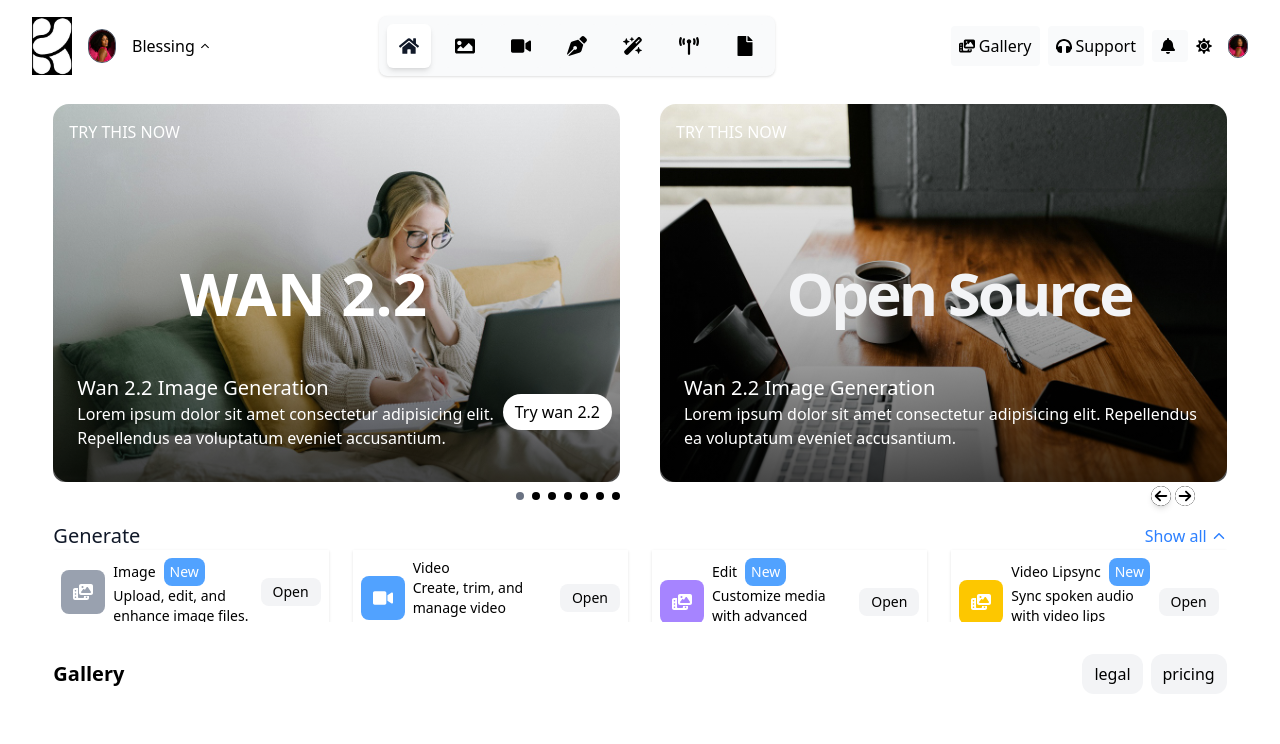
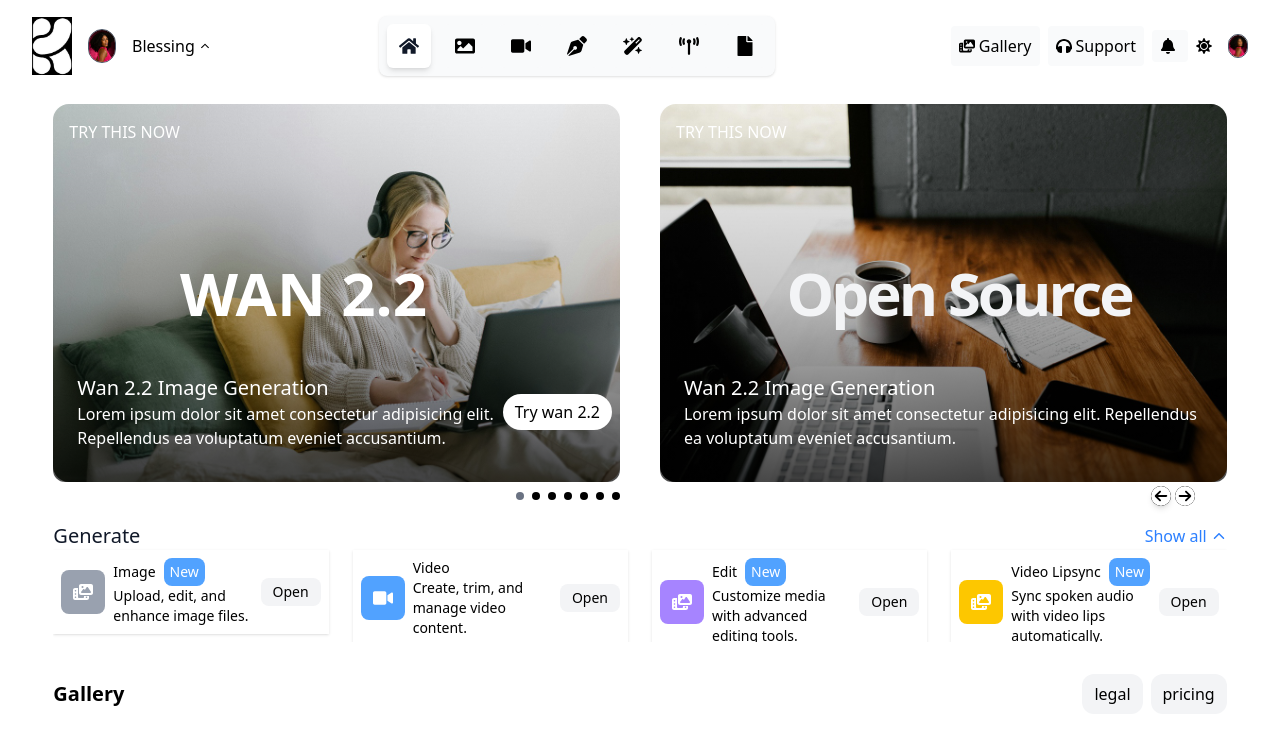
Before and after one commit to Soph-iee/cartolinks, a Next.js app: page / in a window 1280 px wide. Shown: the top 744 px of the page. Built offline with nearby package versions, Linux system fonts and the light colour scheme.

Commit message:
final commit

```diff
--- a/app/components/MobileNavbar.tsx
+++ b/app/components/MobileNavbar.tsx
@@ -4,7 +4,6 @@ import NavIcons from "../data/navicons";
 import Navitems from "./navitems";
 import Navbuttons from "./navbuttons";
 import logo from "../../public/logo.png";
-import { IoIosArrowDown, IoIosArrowUp } from "react-icons/io";
 import { DeviceNavbarProps } from "../types/type";
 
 const MobileNavbar = ({
@@ -31,7 +30,6 @@ const MobileNavbar = ({
         <Link href="/" aria-label="Go to homepage">
           <Image
             src={logo}
-
             alt="Krea logo"
             width={80}
             height={80}
--- a/app/components/toolsection.tsx
+++ b/app/components/toolsection.tsx
@@ -10,7 +10,7 @@ const Toolsection = () => {
   return (
     <ul
       className={`mt-4 transition-all duration-900 ease-in-out  ${
-        showAll ? " lg:max-h-50" : "lg:max-h-25"
+        showAll ? " lg:max-h-60" : "lg:max-h-30"
       } overflow-hidden`}
     >
       <header className="flex items-center justify-between">
@@ -20,7 +20,7 @@ const Toolsection = () => {
         </h2>
         <ToggleBtn showAll={showAll} setShowAll={setShowAll} />
       </header>
-      <div className="  grid grid-cols-1 gap-6 text-sm md:grid-cols-3 lg:grid-cols-4">
+      <div className="  grid grid-cols-1 gap-6 text-sm md:grid-cols-2 lg:grid-cols-4">
         {Tools &&
           visibleTools.map((tool) => {
             return (
```
